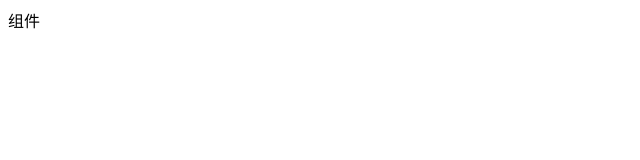
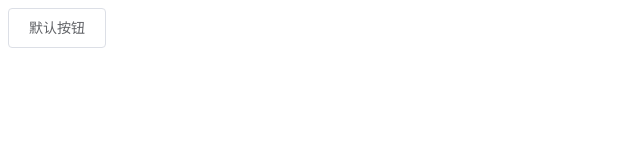
Before and after one commit to xiaoyang-00/my-toutiao-pc, a Vue app: page / in a window 1280 px wide. Shown: the top 160 px of the page, without its empty margins (0-640 px from the left). Built offline with nearby package versions, Linux system fonts and the light colour scheme.

Commit message:
安装element-ui组件库

```diff
--- a/package.json
+++ b/package.json
@@ -9,6 +9,7 @@
   },
   "dependencies": {
     "core-js": "^3.6.5",
+    "element-ui": "^2.13.2",
     "vue": "^2.6.11"
   },
   "devDependencies": {
--- a/src/App.vue
+++ b/src/App.vue
@@ -1,5 +1,7 @@
 <template>
-  <div id="app">组件</div>
+  <div id="app">
+    <el-button>默认按钮</el-button>
+  </div>
 </template>
 
 <script>
--- a/src/main.js
+++ b/src/main.js
@@ -1,5 +1,10 @@
 import Vue from 'vue'
 import App from './App.vue'
+
+// 导入element-ui组件库
+import ElementUi from 'element-ui'
+import 'element-ui/lib/theme-chalk/index.css'
+Vue.use(ElementUi)
 
 Vue.config.productionTip = false
 
```
Also changed, not shown: 1 other file (tests, documents, lock files or other folders).
